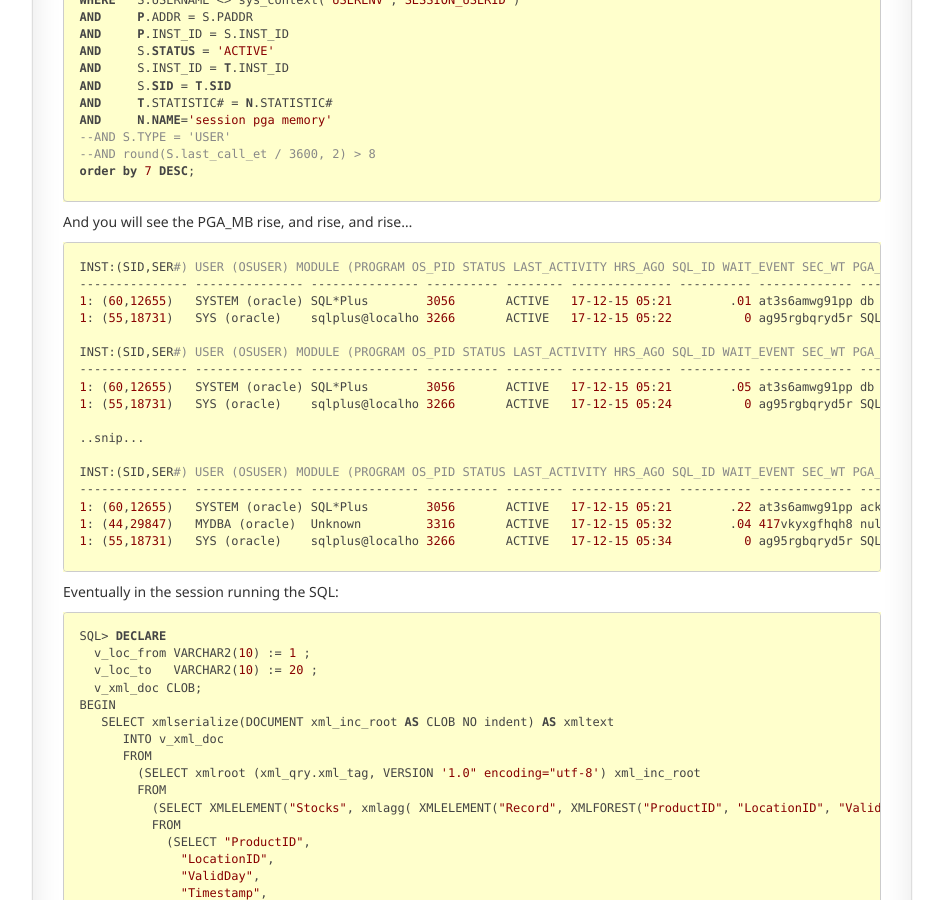
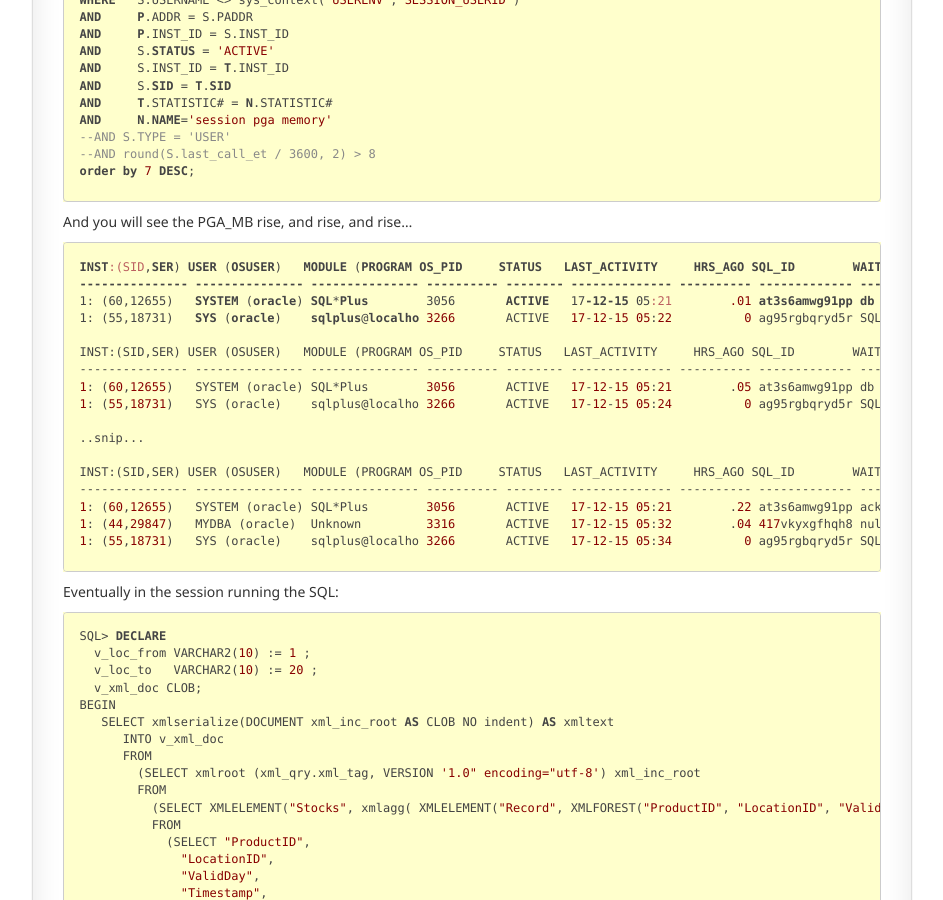
Before and after one commit to ssenior45/ssenior45.github.io, a Jekyll site: the page built from _posts/2016-01-21-sql_destroys_database.md, in a window 1280 px wide and 900 px high, scrolled down 5929 px. Shown: the whole window, without its empty margins (22-965 px from the left). Built offline with Jekyll 4.4.1, drawn with Linux system fonts in a browser that asks for light colours; nearby versions of some CDN libraries; Markdown is read by kramdown in place of the engine named in the settings; comment, search, counter and statistics services are not loaded.

Commit message:
Update 2016-01-21-sql_destroys_database.md

````diff
--- a/_posts/2016-01-21-sql_destroys_database.md
+++ b/_posts/2016-01-21-sql_destroys_database.md
@@ -359,19 +359,19 @@
 And you will see the PGA_MB rise, and rise, and rise...
 
 ```
-INST:(SID,SER#) USER (OSUSER)   MODULE (PROGRAM OS_PID     STATUS   LAST_ACTIVITY     HRS_AGO SQL_ID        WAIT_EVENT                       SEC_WT     PGA_MB
+INST:(SID,SER) USER (OSUSER)   MODULE (PROGRAM OS_PID     STATUS   LAST_ACTIVITY     HRS_AGO SQL_ID        WAIT_EVENT                       SEC_WT     PGA_MB
 --------------- --------------- --------------- ---------- -------- -------------- ---------- ------------- ---------------------------- ---------- ----------
 1: (60,12655)   SYSTEM (oracle) SQL*Plus        3056       ACTIVE   17-12-15 05:21        .01 at3s6amwg91pp db file sequential read               0       4.42
 1: (55,18731)   SYS (oracle)    sqlplus@localho 3266       ACTIVE   17-12-15 05:22          0 ag95rgbqryd5r SQL*Net message to client             0       1.48
 
-INST:(SID,SER#) USER (OSUSER)   MODULE (PROGRAM OS_PID     STATUS   LAST_ACTIVITY     HRS_AGO SQL_ID        WAIT_EVENT                       SEC_WT     PGA_MB
+INST:(SID,SER) USER (OSUSER)   MODULE (PROGRAM OS_PID     STATUS   LAST_ACTIVITY     HRS_AGO SQL_ID        WAIT_EVENT                       SEC_WT     PGA_MB
 --------------- --------------- --------------- ---------- -------- -------------- ---------- ------------- ---------------------------- ---------- ----------
 1: (60,12655)   SYSTEM (oracle) SQL*Plus        3056       ACTIVE   17-12-15 05:21        .05 at3s6amwg91pp db file sequential read               0     558.54
 1: (55,18731)   SYS (oracle)    sqlplus@localho 3266       ACTIVE   17-12-15 05:24          0 ag95rgbqryd5r SQL*Net message to client             0       1.48
 
 ..snip...
 
-INST:(SID,SER#) USER (OSUSER)   MODULE (PROGRAM OS_PID     STATUS   LAST_ACTIVITY     HRS_AGO SQL_ID        WAIT_EVENT                       SEC_WT     PGA_MB
+INST:(SID,SER) USER (OSUSER)   MODULE (PROGRAM OS_PID     STATUS   LAST_ACTIVITY     HRS_AGO SQL_ID        WAIT_EVENT                       SEC_WT     PGA_MB
 --------------- --------------- --------------- ---------- -------- -------------- ---------- ------------- ---------------------------- ---------- ----------
 1: (60,12655)   SYSTEM (oracle) SQL*Plus        3056       ACTIVE   17-12-15 05:21        .22 at3s6amwg91pp acknowledge over PGA limit           69    1199.54
 1: (44,29847)   MYDBA (oracle)  Unknown         3316       ACTIVE   17-12-15 05:32        .04 417vkyxgfhqh8 null event                            0       1.11
````
